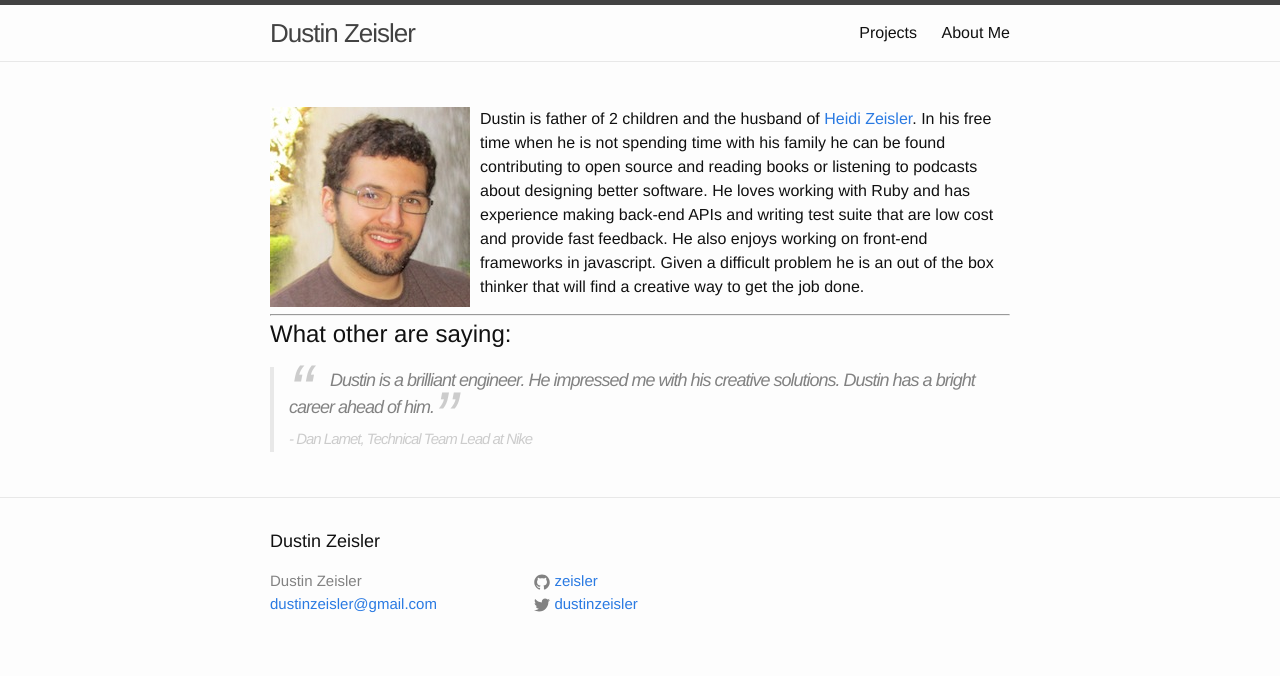
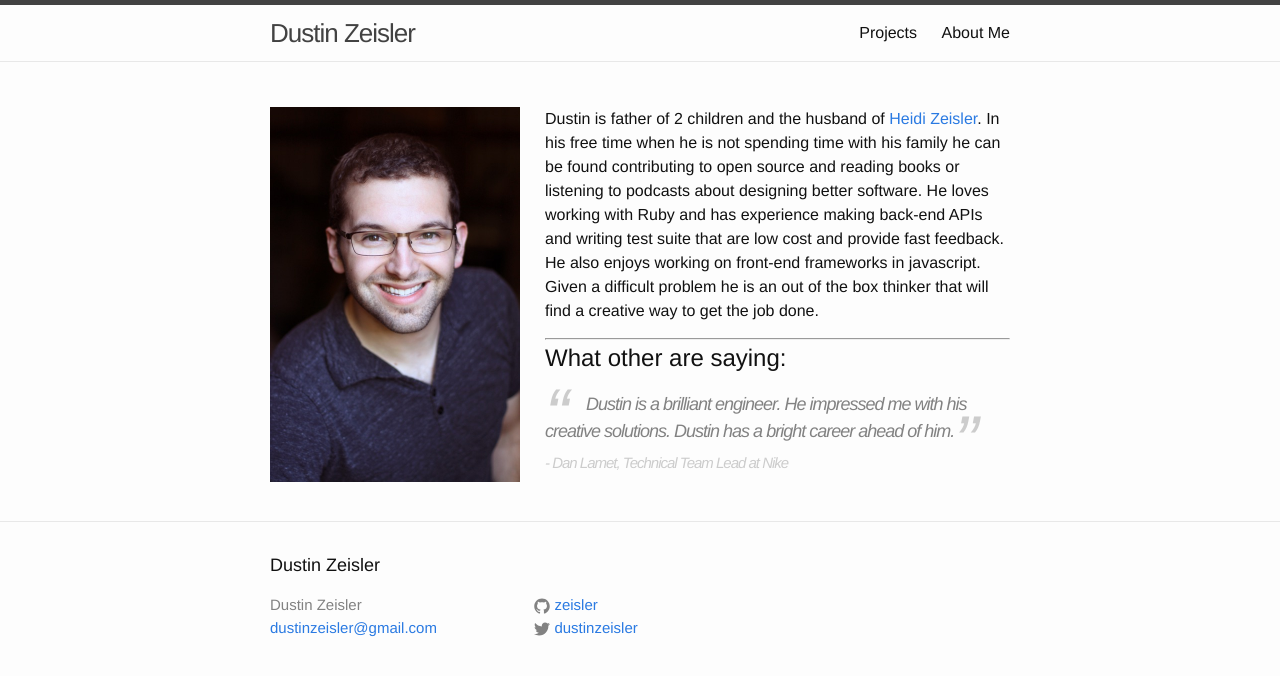
Before and after one commit to zeisler/zeisler.github.io, a Jekyll site: the page built from about_me/index.md, in a window 1280 px wide. Shown: the top 676 px of the page. Built offline with Jekyll 4.4.1, drawn with Linux system fonts in a browser that asks for light colours.

Commit message:
add new image

```diff
--- a/about_me/index.md
+++ b/about_me/index.md
@@ -4,7 +4,7 @@ title: "About Me"
 description: ""
 ---
 
-<img src="/images/dustin_zeisler.jpg" alt="" style="float:left; padding-right: 10px;">
+<img src="/images/dustin_zeisler.jpg" alt="" style="float:left; padding-right: 25px; width:250px;">
 
 
   Dustin is father of 2 children and the husband of [Heidi Zeisler](http://HeidiZeisler.com). In his free time when he is not spending time with his family he can be found contributing to open source and reading books or listening to podcasts about designing better software. He loves working with Ruby and has experience making back-end APIs and writing test suite that are low cost and provide fast feedback. He also enjoys working on front-end frameworks in javascript. Given a difficult problem he is an out of the box thinker that will find a creative way to get the job done.
```
Also changed, not shown: images/dustin_zeisler.jpg.
